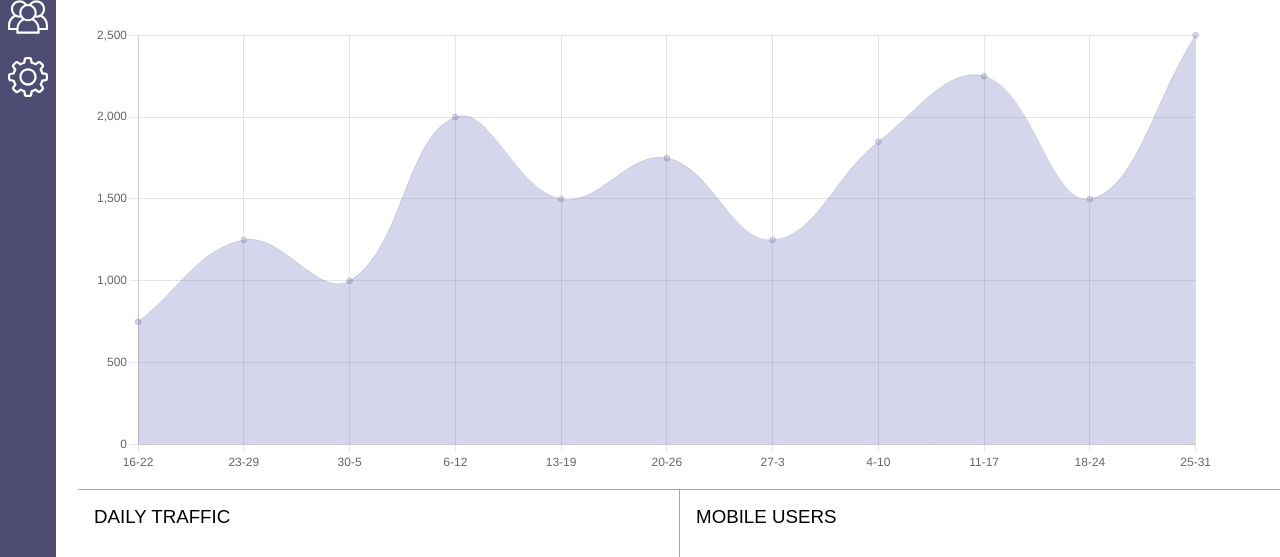
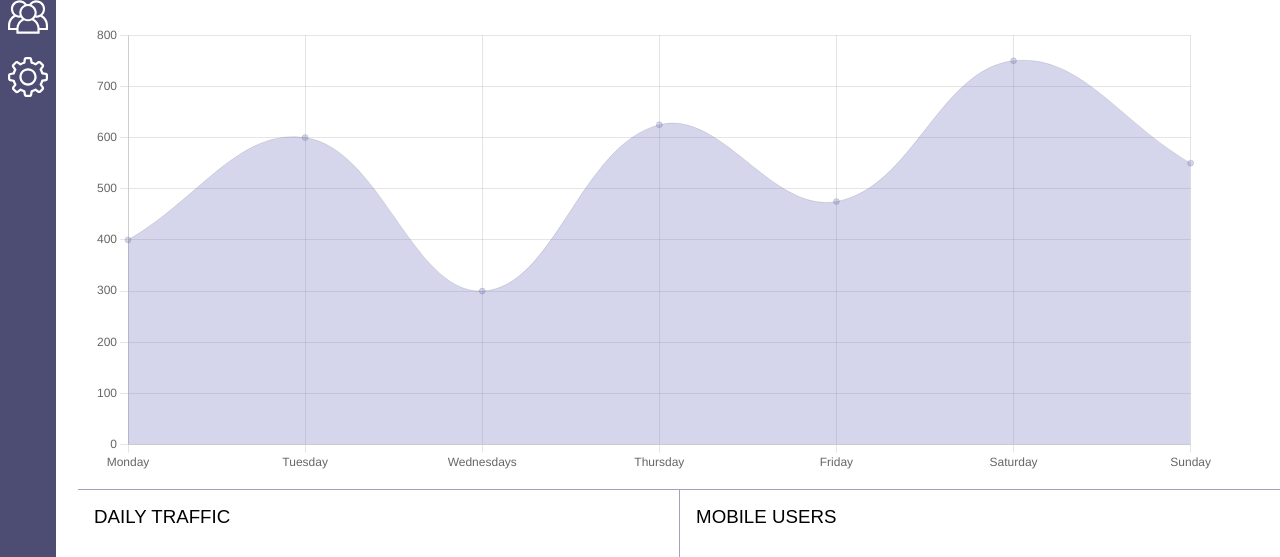
Before and after one commit to rkinzalow/treehouse_project_7, a plain HTML site: page index.html in a window 1280 px wide. Shown: the part 177-734 px from the top of the page. Drawn offline with nearby package versions, Linux system fonts and the light colour scheme.

Commit message:
updated traffic charts to show more then one chart

```diff
--- a/app.js
+++ b/app.js
@@ -2,6 +2,7 @@ const alertBanner = document.getElementById("alert");
 const trafficCanvas = document.getElementById("traffic-chart");
 const dailyCanvas = document.getElementById("daily-chart");
 const mobileCanvas = document.getElementById("mobile-chart");
+
 const user = document.getElementById("userField");
 const message = document.getElementById("messageField");
 const send = document.getElementById("send");
@@ -9,6 +10,11 @@ let newMessage = 0;
 const messageSent = document.getElementById("messageSent");
 const messageTo = document.getElementById("messageTo");
 const notifications = document.getElementById("notifications");
+
+const trafficHourly = document.getElementById("hourly");
+const trafficDaily = document.getElementById("daily");
+const trafficWeekly = document.getElementById("weekly");
+const trafficMonthly = document.getElementById("monthly");
 // ================== alert banner ======================
 notifications.addEventListener("click", () => {
   alertBanner.innerHTML = `<div class="alert-banner">
@@ -24,7 +30,7 @@ notifications.addEventListener("click", () => {
   });
 });
 // ================== traffic chart ======================
-let trafficData = {
+let trafficDataWeekly = {
   labels: [
     "16-22",
     "23-29",
@@ -42,7 +48,73 @@ let trafficData = {
     {
       data: [750, 1250, 1000, 2000, 1500, 1750, 1250, 1850, 2250, 1500, 2500],
       backgroundColor: "rgba(116, 119, 191, .3)",
-      borderWidth: 1,
+      borderWidth: 3,
+    },
+  ],
+};
+let trafficDataDaily = {
+  labels: [
+    "Monday",
+    "Tuesday",
+    "Wednesdays",
+    "Thursday",
+    "Friday",
+    "Saturday",
+    "Sunday",
+  ],
+  datasets: [
+    {
+      data: [400, 600, 300, 625, 475, 750, 550],
+      backgroundColor: "rgba(116, 119, 191, .3)",
+      borderWidth: 3,
+    },
+  ],
+};
+let trafficDataMonthly = {
+  labels: [
+    "Jan",
+    "Feb",
+    "Mar",
+    "Apr",
+    "May",
+    "Jun",
+    "Jul",
+    "Aug",
+    "Sept",
+    "Oct",
+    "Nov",
+    "Dec",
+  ],
+  datasets: [
+    {
+      data: [
+        2250, 3500, 4250, 2750, 3100, 2500, 3500, 4300, 3750, 3400, 2900, 3000,
+      ],
+      backgroundColor: "rgba(116, 119, 191, .3)",
+      borderWidth: 3,
+    },
+  ],
+};
+let trafficDataHourly = {
+  labels: [
+    "2AM",
+    "4AM",
+    "6AM",
+    "8AM",
+    "10AM",
+    "12PM",
+    "2PM",
+    "4PM",
+    "6PM",
+    "8PM",
+    "10PM",
+    "12AM",
+  ],
+  datasets: [
+    {
+      data: [11, 15, 08, 13, 20, 25, 19, 30, 35, 43, 33, 21],
+      backgroundColor: "rgba(116, 119, 191, .3)",
+      borderWidth: 3,
     },
   ],
 };
@@ -65,11 +137,56 @@ let trafficOptions = {
     },
   },
 };
+
+// event listeners for traffic nav
+
+trafficHourly.addEventListener("click", (e) => {
+  trafficChart.data.labels = trafficDataHourly.labels;
+  trafficChart.data.datasets[0].data = trafficDataHourly.datasets[0].data;
+  trafficChart.update();
+});
+
+trafficDaily.addEventListener("click", (e) => {
+  trafficChart.data.labels = trafficDataDaily.labels;
+  trafficChart.data.datasets[0].data = trafficDataDaily.datasets[0].data;
+  trafficChart.update();
+});
+
+trafficWeekly.addEventListener("click", (e) => {
+  trafficChart.data.labels = trafficDataWeekly.labels;
+  trafficChart.data.datasets[0].data = trafficDataWeekly.datasets[0].data;
+  trafficChart.update();
+});
+
+trafficMonthly.addEventListener("click", (e) => {
+  trafficChart.data.labels = trafficDataMonthly.labels;
+  trafficChart.data.datasets[0].data = trafficDataMonthly.datasets[0].data;
+  trafficChart.update();
+});
+
 let trafficChart = new Chart(trafficCanvas, {
   type: "line",
-  data: trafficData,
+  data: {
+    labels: [
+      "Monday",
+      "Tuesday",
+      "Wednesdays",
+      "Thursday",
+      "Friday",
+      "Saturday",
+      "Sunday",
+    ],
+    datasets: [
+      {
+        data: [400, 600, 300, 625, 475, 750, 550],
+        backgroundColor: "rgba(116, 119, 191, 0.3)",
+        borderWidth: 1,
+      },
+    ],
+  },
   options: trafficOptions,
 });
+
 // ================== daily bar ======================
 const dailyData = {
   labels: ["S", "M", "T", "W", "T", "F", "S"],
@@ -98,6 +215,7 @@ let dailyChart = new Chart(dailyCanvas, {
   type: "bar",
   data: dailyData,
   options: dailyOptions,
+  responsive: true,
 });
 // ================== mobile users ======================
 const mobileData = {
@@ -127,6 +245,7 @@ let mobileChart = new Chart(mobileCanvas, {
   type: "doughnut",
   data: mobileData,
   options: mobileOptions,
+  responsive: true,
 });
 // ================== messages ======================
 send.addEventListener("click", () => {
--- a/index.html
+++ b/index.html
@@ -40,13 +40,13 @@
                 <div class="traffic-header">
                     <h3>TRAFFIC</h3>
                     <ul class="traffic-nav">
-                        <li class="traffic-nav-link">Hourly</li>
-                        <li class="traffic-nav-link">Daily</li>
-                        <li class="traffic-nav-link">Weekly</li>
-                        <li class="traffic-nav-link">Monthly</li>
+                        <li class="traffic-nav-link" id="hourly">Hourly</li>
+                        <li class="traffic-nav-link" id="daily">Daily</li>
+                        <li class="traffic-nav-link" id="weekly">Weekly</li>
+                        <li class="traffic-nav-link" id="monthly">Monthly</li>
                     </ul>
                 </div>
-                <div class="widget-container-full">
+                <div class="widget-container-full" id="traffic">
                     <canvas id="traffic-chart"></canvas>
                 </div>
             </section>
```
